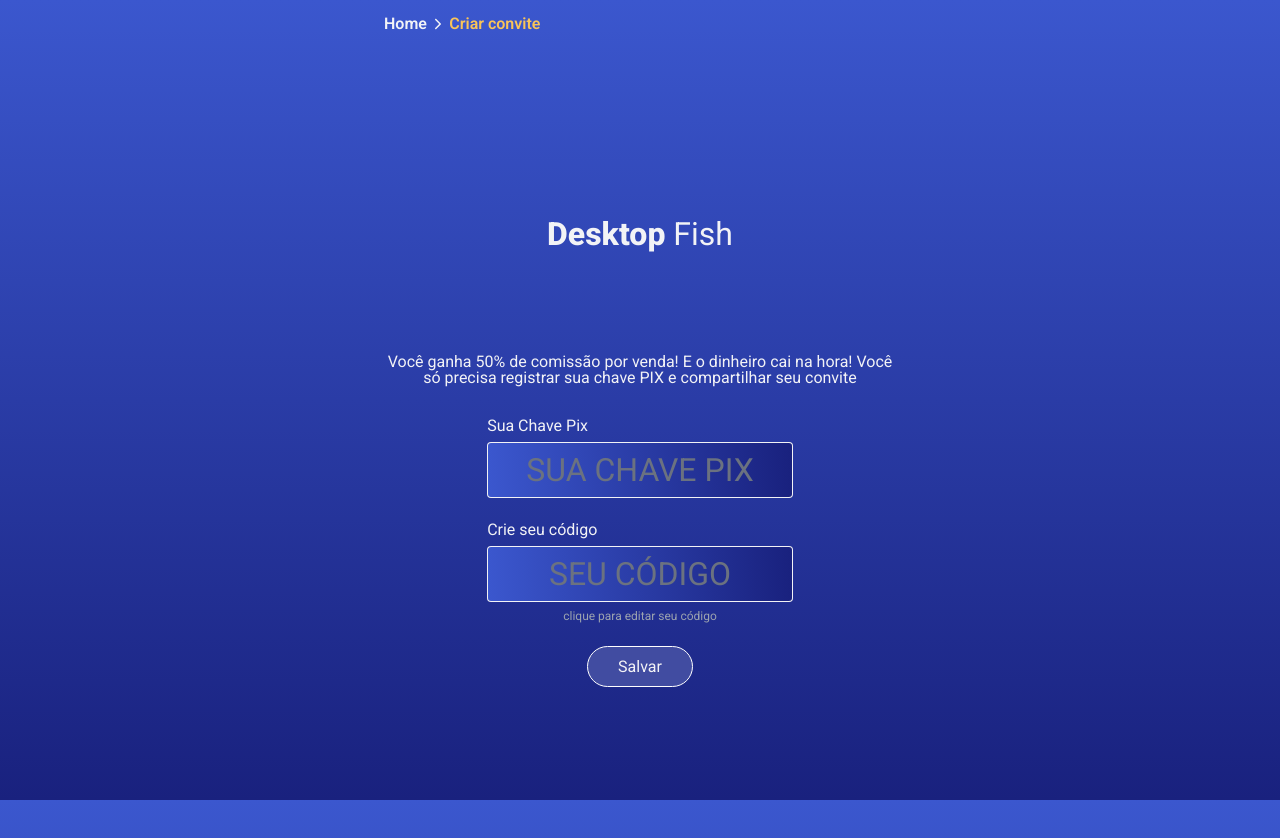
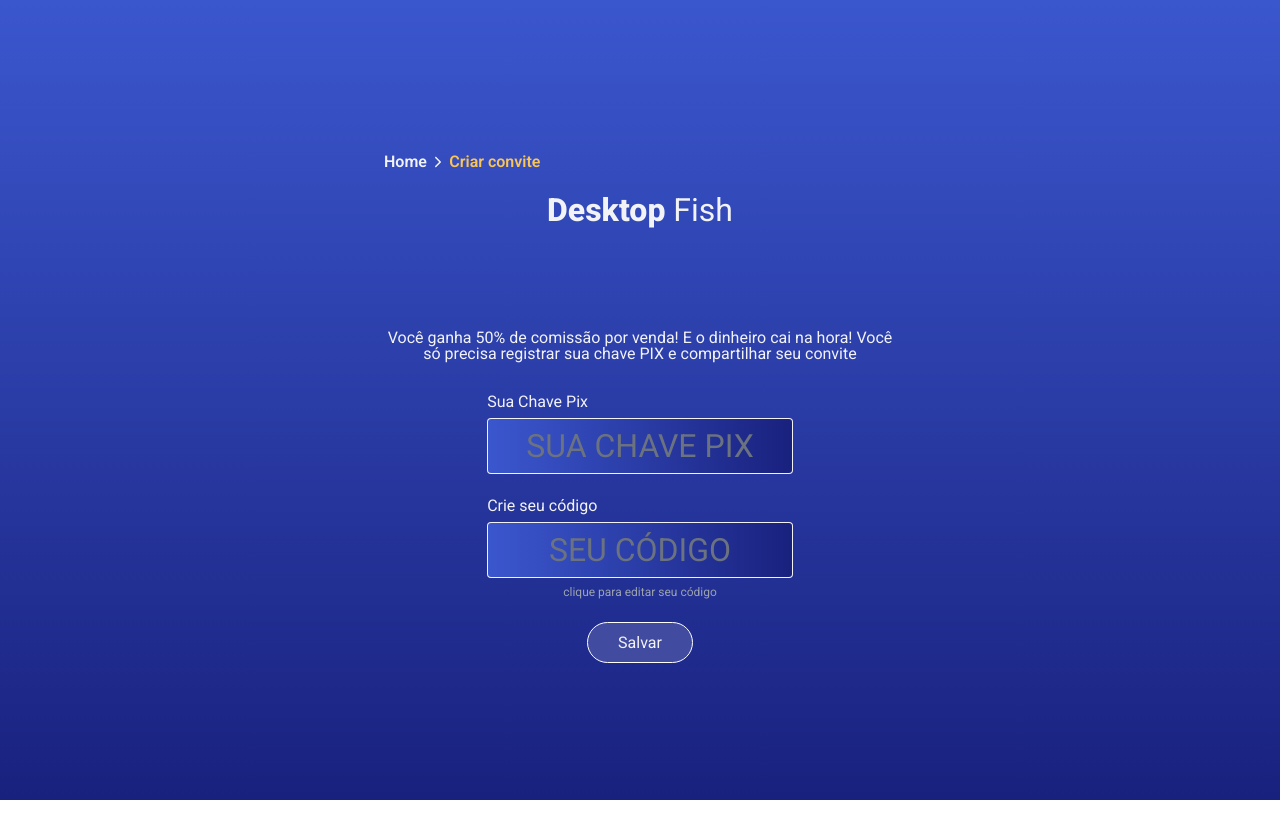
Before and after one commit to Huglio/DesktopFishLauncher, a React (Vite) app: page /create-invite in a window 1280 px wide. Shown: the top 838 px of the page. After the commit the page ends 800 px from the top, so only its background shows below. Built offline with nearby package versions, Linux system fonts and the light colour scheme.

Commit message:
refactor: replace FlexCenterContainer with React.Fragment in CreateInviteTemplate and HomeTemplate

```diff
--- a/src/components/templates/CreateInvite/index.tsx
+++ b/src/components/templates/CreateInvite/index.tsx
@@ -1,6 +1,6 @@
+import React from 'react';
 import { theme } from '../../../styles/theme';
 import { Button } from '../../atoms/Button';
-import { FlexCenterContainer } from '../../atoms/FlexCenterContainer';
 import TextWrapper from '../../atoms/TextWrapper';
 import InputWithLabel from '../../molecules/InputWithLabel';
 import TitleHeader from '../../molecules/TitleHeader';
@@ -15,7 +15,7 @@ export default function CreateInviteTemplate({
   buttonText,
 }: CreateInviteTemplateProps) {
   return (
-    <FlexCenterContainer>
+    <React.Fragment>
       <TitleHeader title={title} subtitle={subtitle} />
 
       <TextWrapper>{paragraph}</TextWrapper>
@@ -46,6 +46,6 @@ export default function CreateInviteTemplate({
       />
 
       <Button>{buttonText}</Button>
-    </FlexCenterContainer>
+    </React.Fragment>
   );
 }
--- a/src/components/templates/Home/index.tsx
+++ b/src/components/templates/Home/index.tsx
@@ -1,5 +1,4 @@
 import { theme } from '../../../styles/theme';
-import { FlexCenterContainer } from '../../atoms/FlexCenterContainer';
 import TextWrapper from '../../atoms/TextWrapper';
 import TitleHeader from '../../molecules/TitleHeader';
 import type { HomeTemplateProps } from './types';
@@ -20,7 +19,7 @@ export default function HomeTemplate({
   contactUsText,
 }: HomeTemplateProps) {
   return (
-    <FlexCenterContainer>
+    <React.Fragment>
       <TitleHeader title={title} subtitle={subtitle} />
 
       <TextWrapper
@@ -56,6 +55,6 @@ export default function HomeTemplate({
       >
         {contactUsText}
       </TextWrapper>
-    </FlexCenterContainer>
+    </React.Fragment>
   );
 }
```
